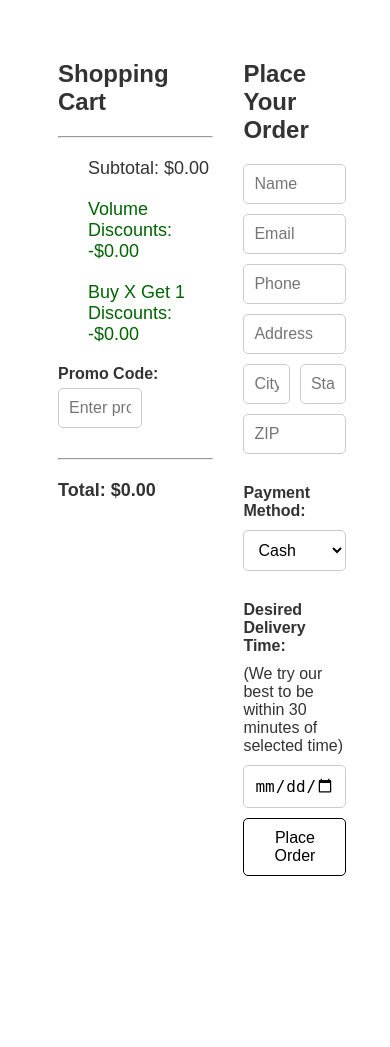
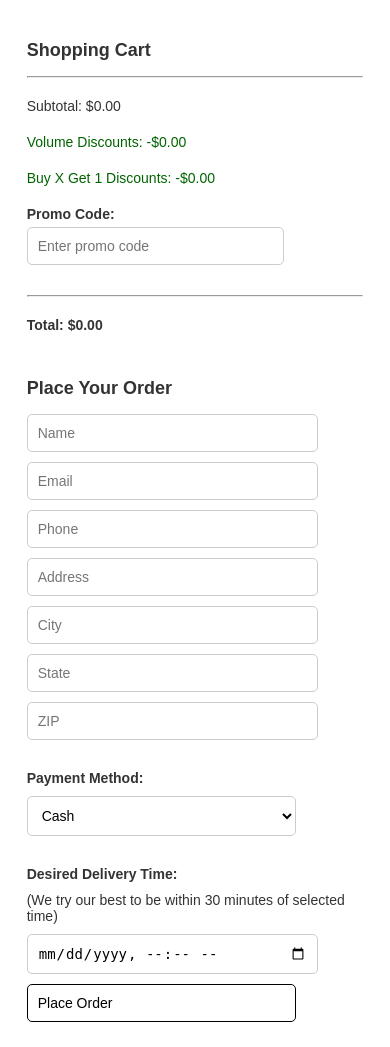
Before and after one commit to Loganbn2/TopCola, a Flask app: template templates/cart.html in a window 390 px wide. Before the commit the page ends 876 px from the top, so only its background shows below. Run offline with Flask 3, Linux system fonts and the light colour scheme; the template is opened without the code that fills it, so the values that code supplies are empty.

Commit message:
cart mobile optimized

```diff
--- a/templates/cart.html
+++ b/templates/cart.html
@@ -122,12 +122,11 @@
         }
         .cart-item span {
             width: auto; /* Remove fixed width */
-            display: block; /* Allow to fill available width */
+            display: inline; /* Allow to fill available width */
             overflow: visible; /* Show all text */
             text-overflow: unset; /* Remove ellipsis */
             white-space: normal; /* Allow wrapping */
             word-break: break-word; /* Break long words if needed */
-            text-align: left;
         }
         .product-name-container {
             width: 300px; /* Fixed width for product name container */
@@ -154,12 +153,18 @@
             white-space: nowrap; /* Prevent text wrapping */
         }
         .cart-item .total-container {
+            width: 70px;
+            min-width: 60px;
+            max-width: 80px;
             text-align: center; /* Align line item totals to the center */
+            flex: 0 0 70px;
         }
         .cart-item .delete-button-container {
-            width: 50px; /* Fixed width for delete button container */
+            width: 40px;
+            min-width: 30px;
+            max-width: 50px;
             text-align: right; /* Align the delete button to the right */
-            display: inline-block; /* Ensure the width is applied */
+            flex: 0 0 40px;
         }
         form {
             display: flex;
@@ -242,6 +247,125 @@
             display: block;
             margin-bottom: 5px;
             font-weight: bold;
+        }
+
+        .cart-item-row {
+            display: flex;
+            flex-direction: row;
+            align-items: center;
+            justify-content: flex-start;
+            gap: 5px;
+            width: 100%;
+        }
+        .cart-item-row > * {
+            align-self: center;
+            display: flex;
+            align-items: center;
+        }
+
+        /* Mobile styles */
+        @media (max-width: 700px) {
+            .cart-container {
+                flex-direction: column;
+                width: 90%;
+                padding: 5px;
+            }
+            .cart-column, .form-column {
+                width: 100%;
+                padding-left: 0;
+                padding-right: 0;
+            }
+            .cart-column {
+                margin-bottom: 30px;
+            }
+            form {
+                padding-right: 0;
+            }
+            .product-name-container {
+                width: 100%;
+                padding-bottom: 10px;
+            }
+            .cart-item {
+                flex-direction: column;
+                align-items: stretch;
+                gap: 0;
+            }
+            .cart-item .product-name-container {
+                width: 100%;
+                margin-bottom: 4px;
+                text-align: left;
+            }
+            .cart-item .cart-item-row {
+                display: flex;
+                flex-direction: row;
+                align-items: center !important;
+                justify-content: flex-start;
+                gap: 5px;
+                width: 100%;
+            }
+            .cart-item .cart-item-row > * {
+                align-self: center !important;
+                display: flex;
+                align-items: center;
+            }
+            .cart-item .cart-item-row .delete-button-container,
+            .cart-item .cart-item-row .total-container,
+            .cart-item .cart-item-row .quantity-container {
+                display: flex;
+                align-items: center !important;
+                justify-content: center;
+            }
+            .cart-total, .subtotal, .discounts-total {
+                padding-left: 0;
+            }
+            .promo-code input {
+                width: 70%;
+            }
+            .city-state-container {
+                flex-direction: column;
+                gap: 0;
+            }
+            form input, form select, form button {
+                width: 80%;
+                max-width: 350px;
+                margin-left: 0;
+                margin-right: 0;
+            }
+            .form-column, .form-column * {
+                text-align: left !important;
+            }
+            .cart-container,
+            .cart-column,
+            .form-column,
+            .cart-item,
+            .cart-item-row,
+            .cart-item span,
+            .product-name-container,
+            .quantity-container,
+            .cart-item .total-container,
+            .cart-item .delete-button-container,
+            .cart-total,
+            .subtotal,
+            .discounts-total,
+            .promo-code,
+            .promo-code input,
+            .promo-code label,
+            form input,
+            form select,
+            form button,
+            h2,
+            label {
+                font-size: 14px !important;
+            }
+            h2 {
+                font-size: 18px !important;
+            }
+            .cart-total, .subtotal, .discounts-total {
+                font-size: 14px !important;
+            }
+            .quantity-button, .delete-button {
+                font-size: 14px !important;
+            }
         }
     </style>
     <script>
@@ -351,19 +475,23 @@
                 const lineItem = document.createElement('div');
                 lineItem.className = `cart-item ${item.type === 'flower_line_item' ? 'flower-line-item' : 'product-line-item'}`;
                 lineItem.id = `cart-item-${index}`;
-                // Inline product name and option, no line breaks
                 const optionText = item.option ? ` <span style='font-style:italic;'>${item.option}</span>` : '';
-                lineItem.innerHTML =
-                    `<span class="product-name-container" style="display:inline; white-space:normal;">${item.productName}${optionText}</span>` +
-                    `<div>` +
-                        `<button onclick="updateQuantity(${index}, -1)" class="quantity-button">-</button>` +
-                        `<span id="quantity-${index}" class="quantity-container">${item.quantity}${item.type === 'flower_line_item' ? 'g' : ''}</span>` +
-                        `<button onclick="updateQuantity(${index}, 1)" class="quantity-button">+</button>` +
-                    `</div>` +
-                    `<span id="total-${index}" class="total-container">${item.total}</span>` +
-                    `<div class="delete-button-container">` +
-                        `<button onclick="deleteItem(${index})" class="delete-button">&times;</button>` +
-                    `</div>`;
+                // Product name row
+                const productNameRow = `<span class="product-name-container" style="display:inline; white-space:normal;">${item.productName}${optionText}</span>`;
+                // Row for quantity, total, and remove button
+                const controlsRow = `
+                    <div class="cart-item-row">
+                        <div>
+                            <button onclick="updateQuantity(${index}, -1)" class="quantity-button">-</button>
+                            <span id="quantity-${index}" class="quantity-container">${item.quantity}${item.type === 'flower_line_item' ? 'g' : ''}</span>
+                            <button onclick="updateQuantity(${index}, 1)" class="quantity-button">+</button>
+                        </div>
+                        <span id="total-${index}" class="total-container">${item.total}</span>
+                        <div class="delete-button-container">
+                            <button onclick="deleteItem(${index})" class="delete-button">&times;</button>
+                        </div>
+                    </div>`;
+                lineItem.innerHTML = productNameRow + controlsRow;
                 cartContainer.appendChild(lineItem);
                 subtotal += parseFloat(item.total.replace('$', '')) || 0;
             });
```
